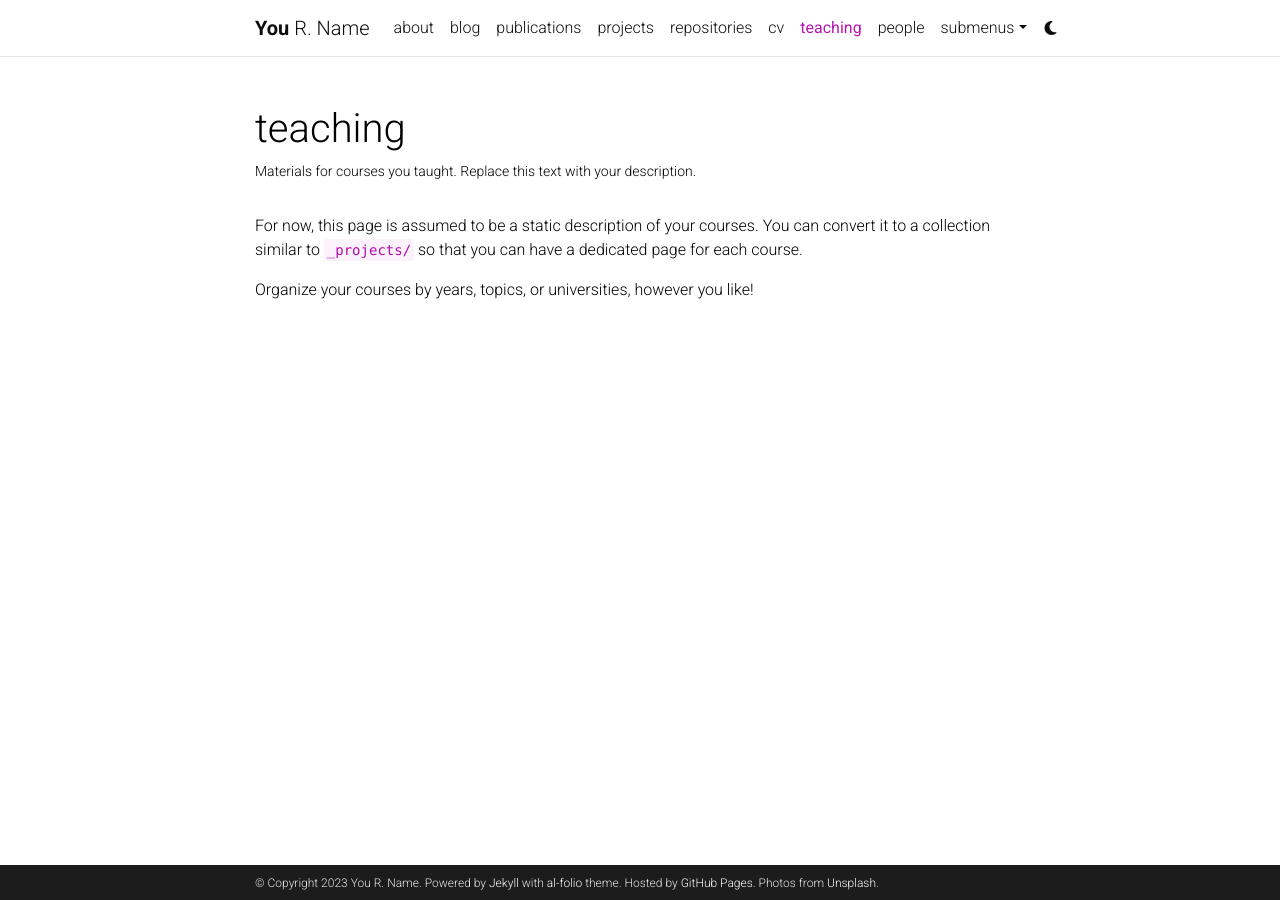
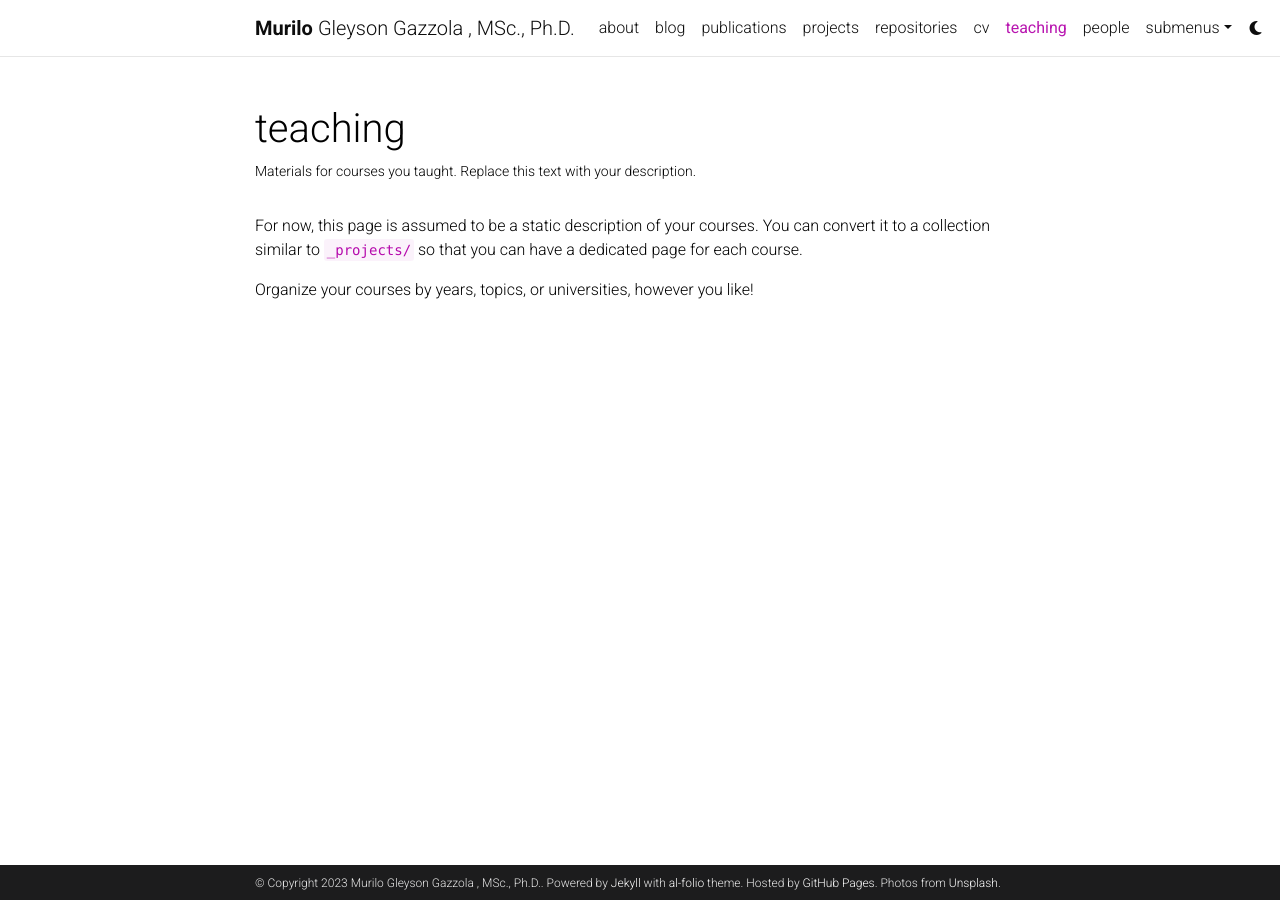
Before and after one commit to gazzola/gazzola.github.io, a Jekyll site: the page built from _pages/teaching.md, in a window 1280 px wide. Built offline with Jekyll 4.4.1, drawn with Linux system fonts in a browser that asks for light colours; comment, search, counter and statistics services are not loaded; a style sheet for code colours, icons or effects is not loaded.

Commit message:
Update _config.yml

```diff
--- a/_config.yml
+++ b/_config.yml
@@ -3,10 +3,10 @@
 # -----------------------------------------------------------------------------
 
 title: blank # the website title (if blank, full name will be used instead)
-first_name: You
-middle_name: R.
-last_name: Name
-email: you@example.com
+first_name: Murilo
+middle_name: Gleyson
+last_name: Gazzola , MSc., Ph.D.
+email: murilogazola@gmail.com
 description: > # the ">" symbol means to ignore newlines until "footer_text:"
   A simple, whitespace theme for academics. Based on [*folio](https://github.com/bogoli/-folio) design.
 footer_text: >
@@ -18,7 +18,7 @@ keywords: jekyll, jekyll-theme, academic-website, portfolio-website  # add your
 lang: en # the language of your site (for example: en, fr, cn, ru, etc.)
 icon: ⚛️  # the emoji used as the favicon (alternatively, provide image name in /assets/img/)
 
-url: https://alshedivat.github.io # the base hostname & protocol for your site
+url: https://gazzola.github.io # the base hostname & protocol for your site
 baseurl: /al-folio # the subpath of your site, e.g. /blog/
 last_updated: false # set to true if you want to display last updated in the footer
 impressum_path:  # set to path to include impressum link in the footer, use the same path as permalink in a page, helps to conform with EU GDPR
```
